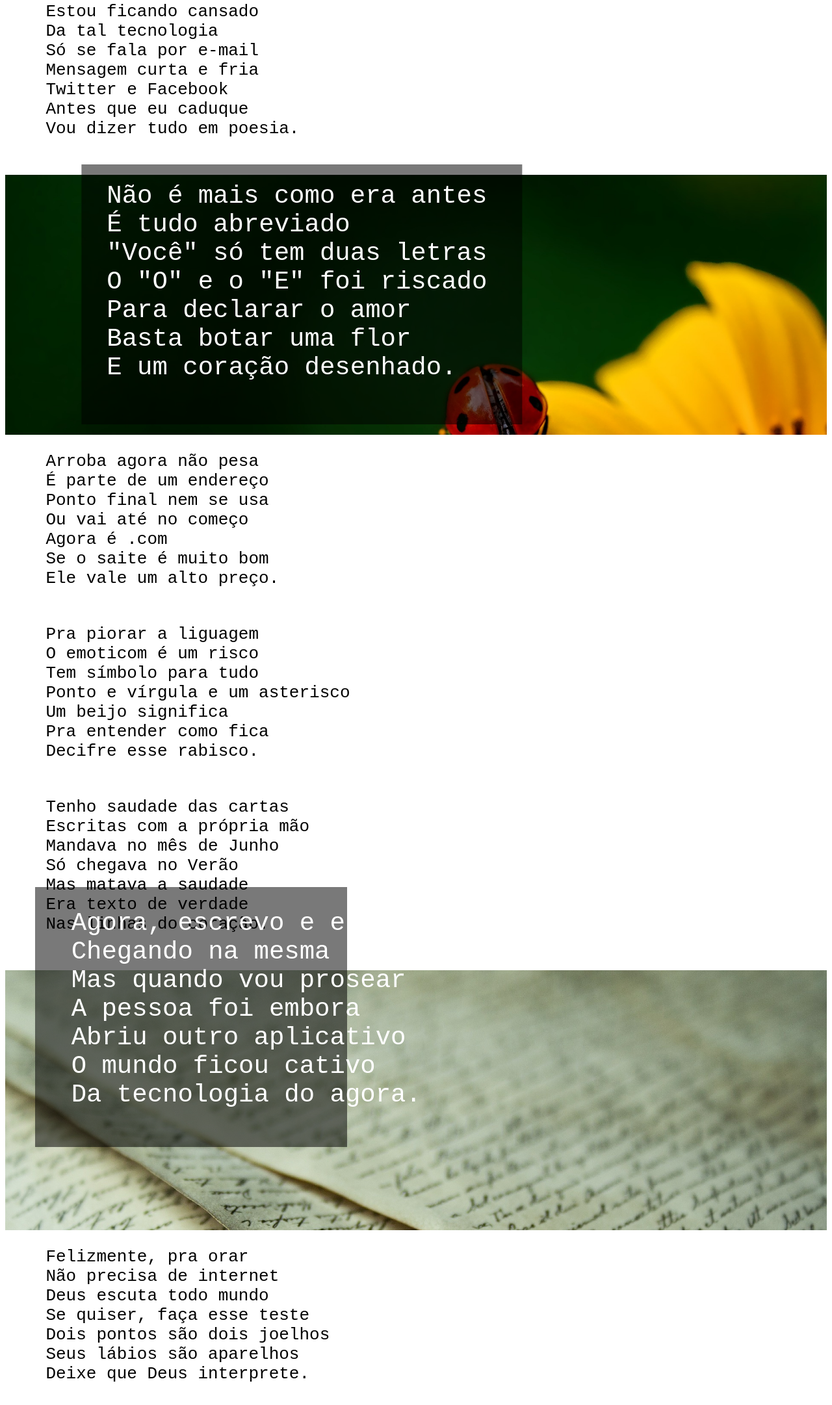
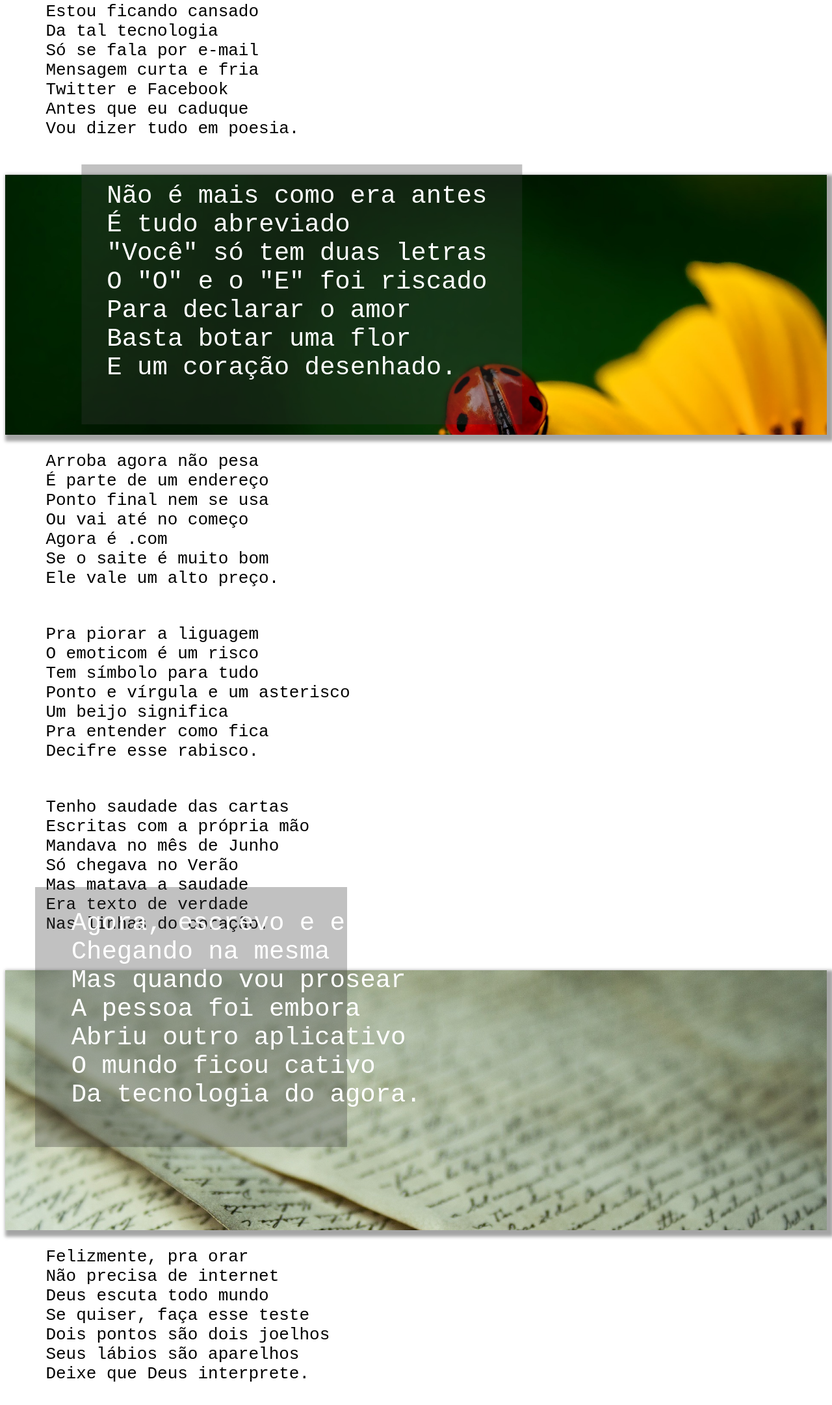
Before and after one commit to Rejett/Cordel-Moderno-Matheus, a plain HTML site: page index.html in a window 1280 px wide. Shown: the part 219-2381 px from the top of the page at 65% size. Drawn offline with Linux system fonts and the light colour scheme; a web font is replaced by a local one.

Commit message:
Adicionamento de sombras

```diff
--- a/style.css
+++ b/style.css
@@ -20,6 +20,7 @@ header{
     padding-top: 6%;
     margin-left: -2.0%;
     margin-top: -3%;
+    box-shadow: 5px 5px 3px 3px rgba(0, 0, 0, 0.459);
 }
 #imagem1{
     height: 50vh;
@@ -29,6 +30,7 @@ header{
     background-repeat: no-repeat;
     padding-top: -50%;
     font-size: 2em;
+    box-shadow: 5px 5px 5px 5px rgba(0, 0, 0, 0.356);
 }
 #imagem2{
     height: 50vh;
@@ -36,6 +38,7 @@ header{
     background-size: cover;
     background-attachment: fixed;
     background-repeat: no-repeat;
+    box-shadow: 5px 5px 5px 5px rgba(0, 0, 0, 0.356);
 }
 .paragrafos{
     font-size: 2em;
@@ -49,7 +52,7 @@ header{
 }
 #img1{
     margin-left: 2%;
-    background-color: rgba(0, 0, 0, 0.527);
+    background-color: rgba(56, 55, 55, 0.308);
     height: 400px;
     position: absolute;
     left: -30vh;
@@ -67,7 +70,7 @@ header{
 #img2{
     width: 60vh;
     margin-left: -2%;
-    background-color: rgba(0, 0, 0, 0.527);
+    background-color: rgba(56, 55, 55, 0.308);
     height: 400px;
     position: absolute;
     left: -20vh;
```
